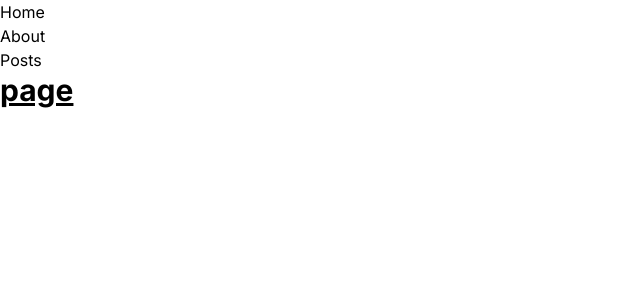
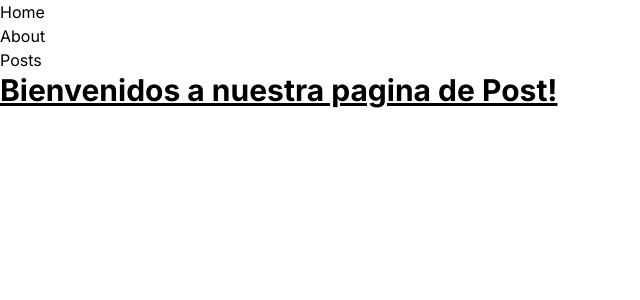
Before and after one commit to Lilopadilla22/page-post-nextjs, a Next.js app: page / in a window 1280 px wide. Shown: the top 300 px of the page, without its empty margins (0-640 px from the left). Built offline with nearby package versions, Linux system fonts and the light colour scheme.

Commit message:
update page home

```diff
--- a/app/page.js
+++ b/app/page.js
@@ -1,5 +1,8 @@
 export default function HomePage() {
+
   return (
-    <h1 className="text-3xl font-bold underline">page</h1 >
+    <h1 className="text-3xl font-bold underline">
+      Bienvenidos a nuestra pagina de Post!
+    </h1 >
   )
 }
```
